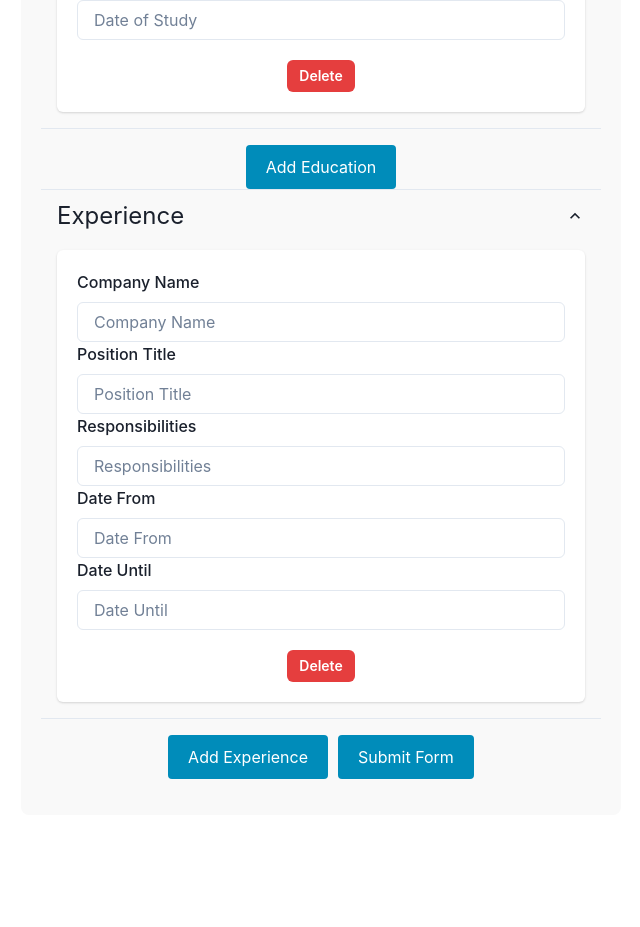
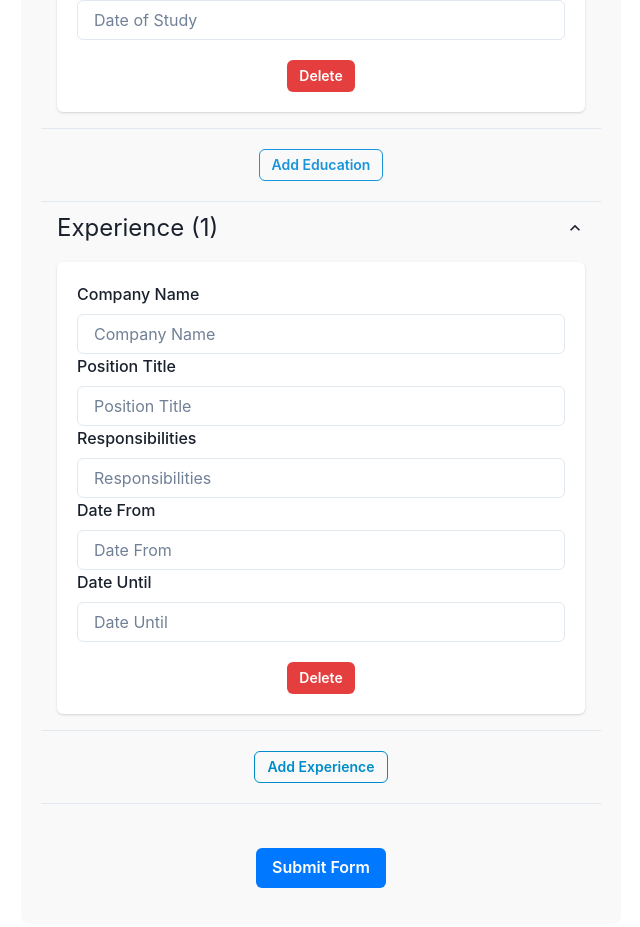
Before and after one commit to angelr1076/React-CV-App, a React (Vite) app: page / in a window 1280 px wide. Shown: the part 651-1578 px from the top of the page, without its empty margins (319-959 px from the left). Before the commit the page ends 1486 px from the top, so only its background shows below. Built offline with nearby package versions, Linux system fonts and the light colour scheme.

Commit message:
Updated Add buttons for adding education and experience and added button containers for CVForm addEducation, addExperience and Submit form buttons

```diff
--- a/src/assets/styles/style.css
+++ b/src/assets/styles/style.css
@@ -55,7 +55,7 @@ body {
   border: 1px solid #ccc;
 }
 
-.button {
+/* .button {
   padding: 10px 20px;
   border: none;
   border-radius: 4px;
@@ -67,7 +67,7 @@ body {
 
 .button + .button {
   margin-left: 10px;
-}
+} */
 
 @media (prefers-color-scheme: light) {
   :root {
--- a/src/components/CVForm.jsx
+++ b/src/components/CVForm.jsx
@@ -4,7 +4,7 @@ import GeneralInfo from './GeneralInfo';
 import EducationalExp from './EducationalExp';
 import PracticalExp from './PracticalExp';
 import { v4 as uuidv4 } from 'uuid';
-import { Box } from '@chakra-ui/react';
+import { Box, Button } from '@chakra-ui/react';
 
 function CVForm() {
   const [generalInfo, setGeneralInfo] = useState({
@@ -64,10 +64,10 @@ function CVForm() {
     ]);
   };
 
-  const handleExperienceChange = (updatedExperience, id) => {
-    setExperience(prevExperience =>
-      prevExperience.map(experience =>
-        experience.id === id ? updatedExperience : experience
+  const handleExperienceChange = (updatedExperience, index) => {
+    setExperience(prevEducation =>
+      prevEducation.map((experience, idx) =>
+        idx === index ? updatedExperience : experience
       )
     );
   };
@@ -103,9 +103,15 @@ function CVForm() {
         />
       ))}
       {isSubmitted ? null : (
-        <button className='button' onClick={handleAddEducation}>
-          Add Education
-        </button>
+        <Box className='btn-container' mt={5} mb={5}>
+          <Button
+            colorScheme='twitter'
+            size='sm'
+            variant='outline'
+            onClick={handleAddEducation}>
+            Add Education
+          </Button>
+        </Box>
       )}
       {experience.map((experience, index) => (
         <PracticalExp
@@ -118,15 +124,26 @@ function CVForm() {
         />
       ))}
       {isSubmitted ? null : (
-        <button className='button' onClick={handleAddExperience}>
-          Add Experience
-        </button>
+        <Box className='btn-container' mt={5} mb={5}>
+          <Button
+            colorScheme='linkedin'
+            size='sm'
+            variant='outline'
+            onClick={handleAddExperience}>
+            Add Experience
+          </Button>
+        </Box>
       )}
-      <button
-        className='button'
-        onClick={isSubmitted ? handleEdit : handleSubmit}>
-        {isSubmitted ? 'Edit Form' : 'Submit Form'}
-      </button>
+      <hr />
+      <Box className='btn-container' mt={5}>
+        <Button
+          colorScheme={isSubmitted ? 'teal' : 'messenger'}
+          size='md'
+          mt={6}
+          onClick={isSubmitted ? handleEdit : handleSubmit}>
+          {isSubmitted ? 'Edit Form' : 'Submit Form'}
+        </Button>
+      </Box>
     </Box>
   );
 }
--- a/src/components/EducationalExp.jsx
+++ b/src/components/EducationalExp.jsx
@@ -39,7 +39,7 @@ function EducationalExp({
             <h2>
               <AccordionButton>
                 <Box as='span' flex='1' textAlign='left' fontSize='2xl'>
-                  Education
+                  Education ({index + 1})
                 </Box>
                 <AccordionIcon />
               </AccordionButton>
--- a/src/components/PracticalExp.jsx
+++ b/src/components/PracticalExp.jsx
@@ -25,7 +25,7 @@ function PracticalExp({
 }) {
   const handleInputChange = e => {
     const { name, value } = e.target;
-    onChange({ ...experience, [name]: value });
+    onChange({ ...experience, [name]: value }, index);
   };
 
   return (
@@ -42,7 +42,7 @@ function PracticalExp({
             <h2>
               <AccordionButton>
                 <Box as='span' flex='1' textAlign='left' fontSize='2xl'>
-                  Experience
+                  Experience ({index + 1})
                 </Box>
                 <AccordionIcon />
               </AccordionButton>
```
